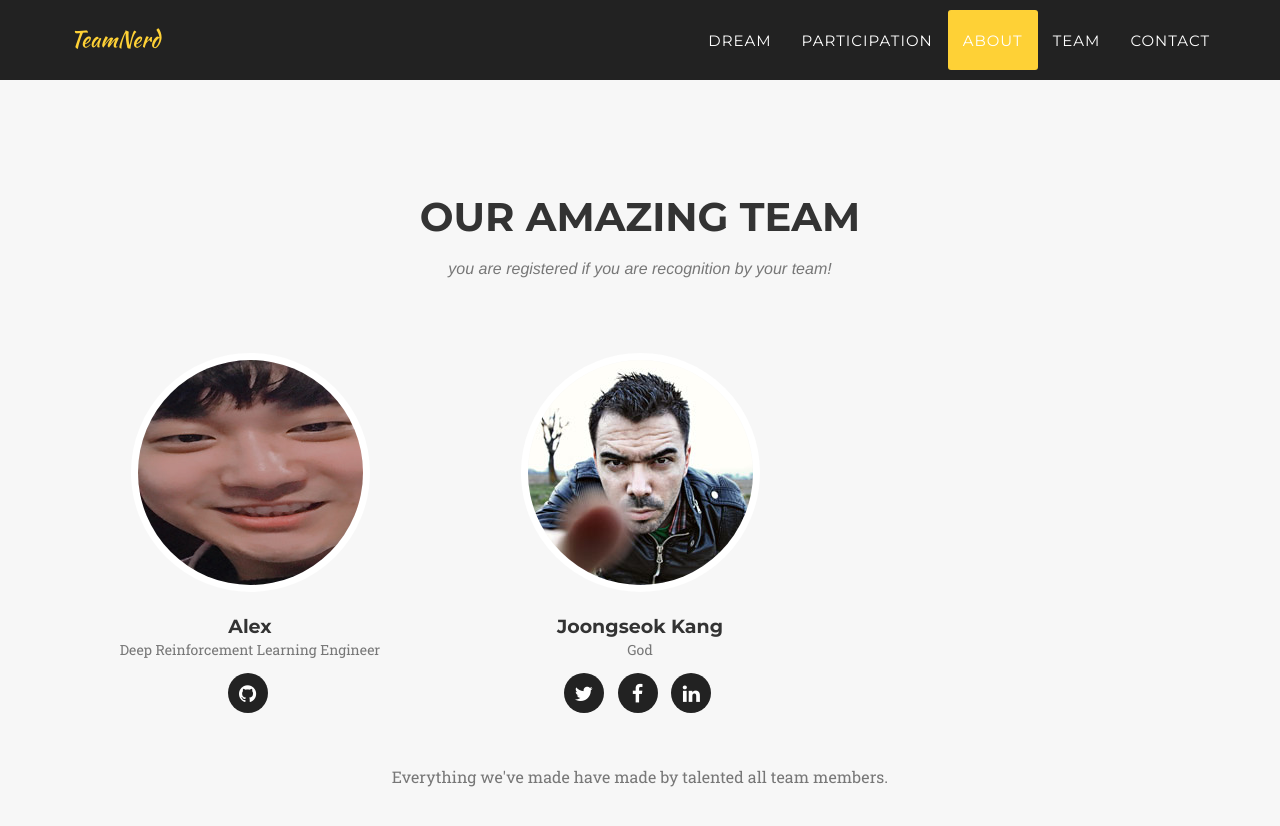
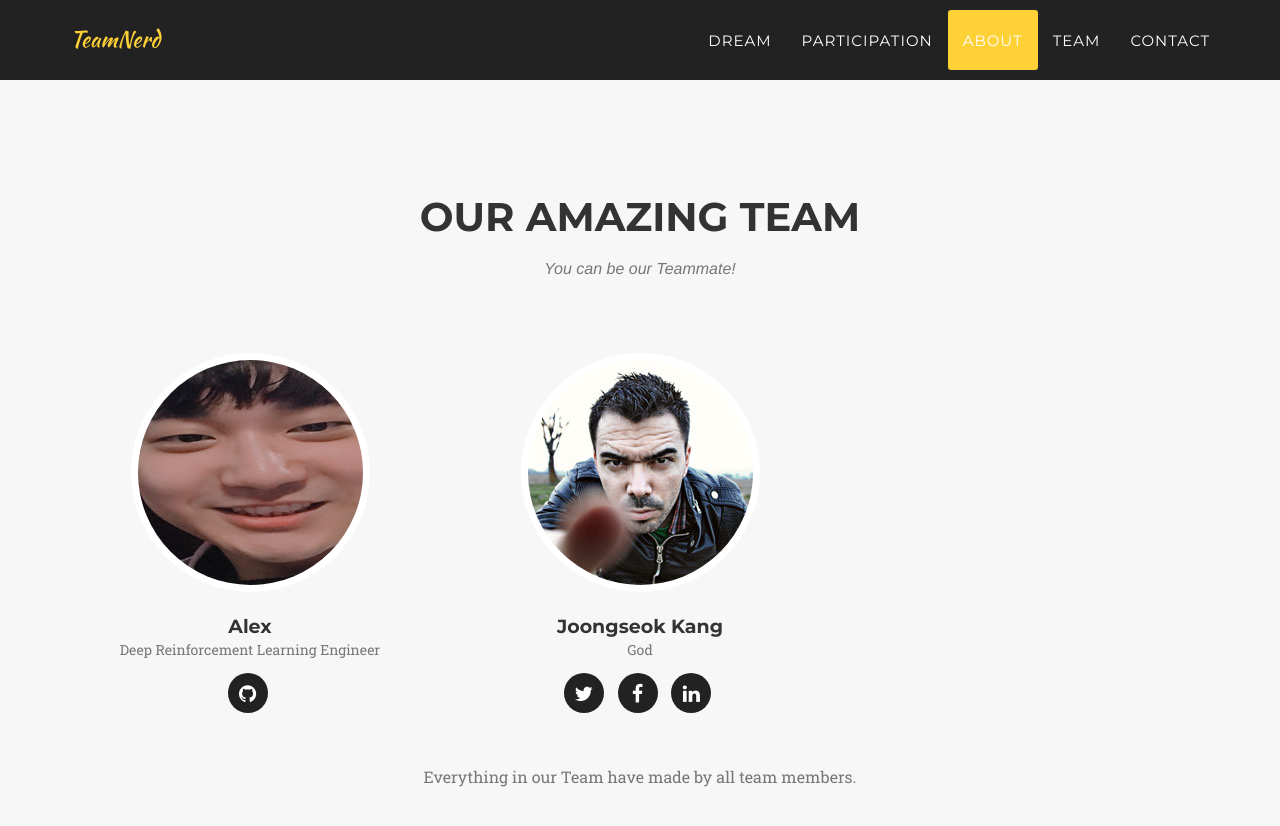
Before and after one commit to TeamNerd/TeamNerd, a Jekyll site: the page built from index.html, in a window 1280 px wide and 900 px high, scrolled down 4576 px. Shown: the top 826 px of the window. Built offline with Jekyll 4.4.1, drawn with Linux system fonts in a browser that asks for light colours; some web fonts are replaced.

Commit message:
Update team.html

```diff
--- a/_includes/team.html
+++ b/_includes/team.html
@@ -4,7 +4,7 @@
             <div class="row">
                 <div class="col-lg-12 text-center">
                     <h2 class="section-heading">Our Amazing Team</h2>
-                    <h3 class="section-subheading text-muted">you are registered if you are recognition by your team!</h3>
+                    <h3 class="section-subheading text-muted">You can be our Teammate!</h3>
                 </div>
             </div>
             <div class="row">
@@ -30,7 +30,7 @@
             </div>
             <div class="row">
                 <div class="col-lg-8 col-lg-offset-2 text-center">
-                    <p class="large text-muted">Everything we've made have made by talented all team members.</p>
+                    <p class="large text-muted">Everything in our Team have made by all team members.</p>
                 </div>
             </div>
         </div>
```
